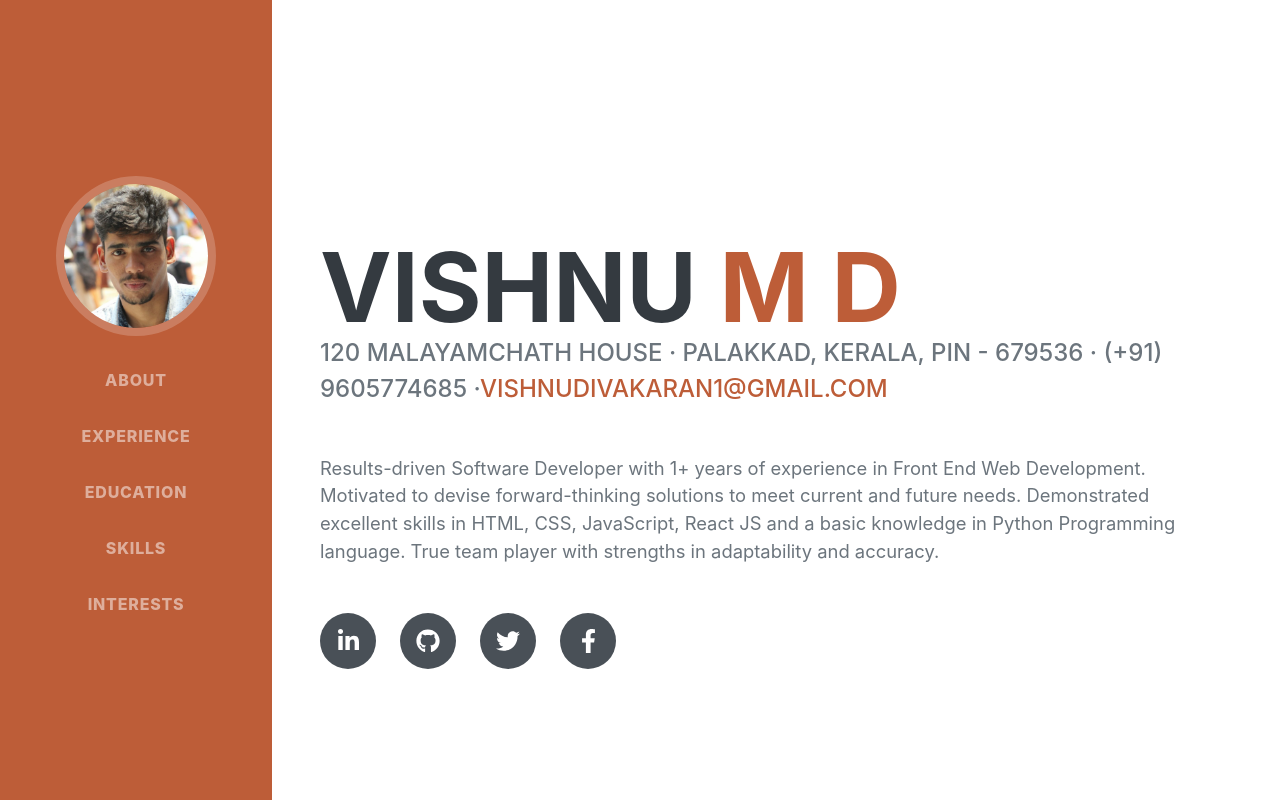
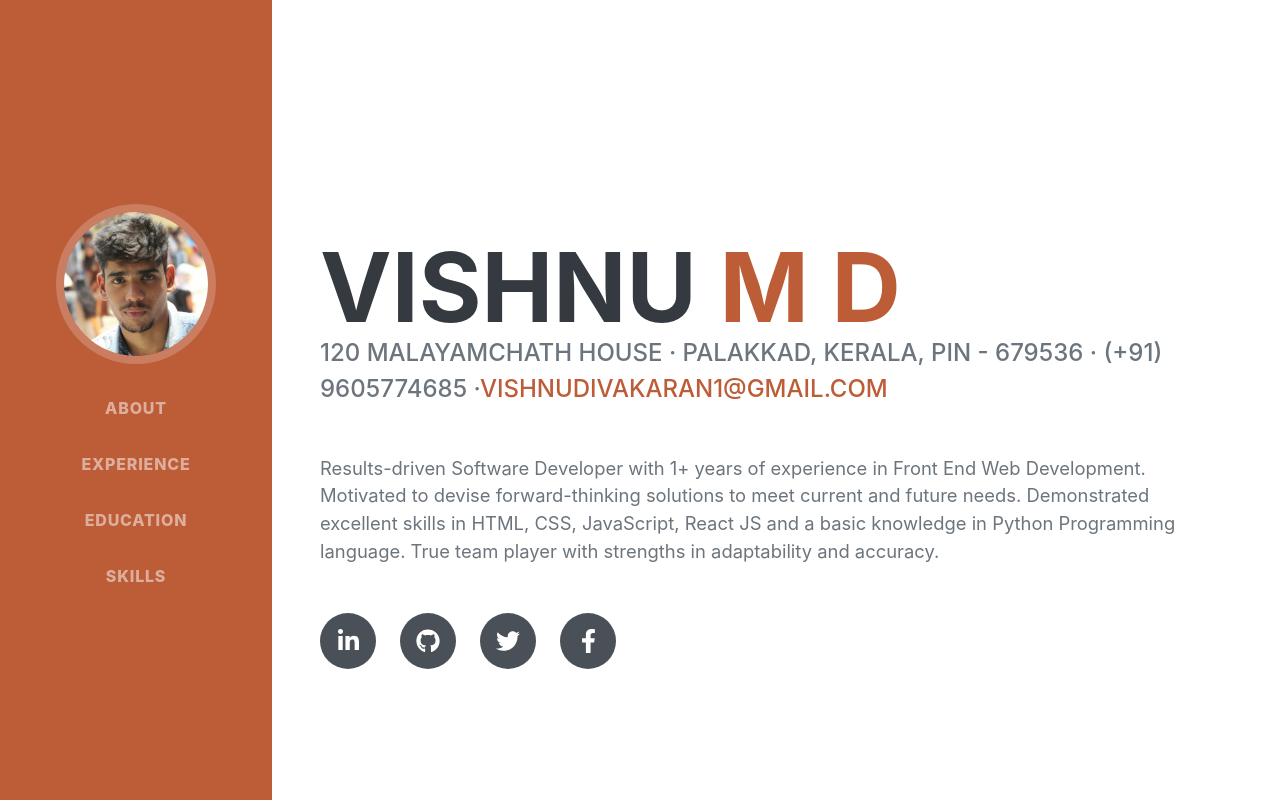
Before and after one commit to vishnumd91/My-Portfolio-UI, a React app in the folder portfolio UI/: page / in a window 1280 px wide. Shown: the top 800 px of the page. Built offline with nearby package versions, Linux system fonts and the light colour scheme; a web font is replaced by a local one.

Commit message:
final first phase build for portfolio

```diff
--- a/portfolio UI/src/constants/index.js
+++ b/portfolio UI/src/constants/index.js
@@ -14,10 +14,6 @@ export const navigationData = [
   {
     id: 4,
     heading: "Skills",
-  },
-  {
-    id: 5,
-    heading: "Interests",
   },
 ];
 
```
Also changed, not shown: 9 other files (tests, documents, lock files or other folders).
